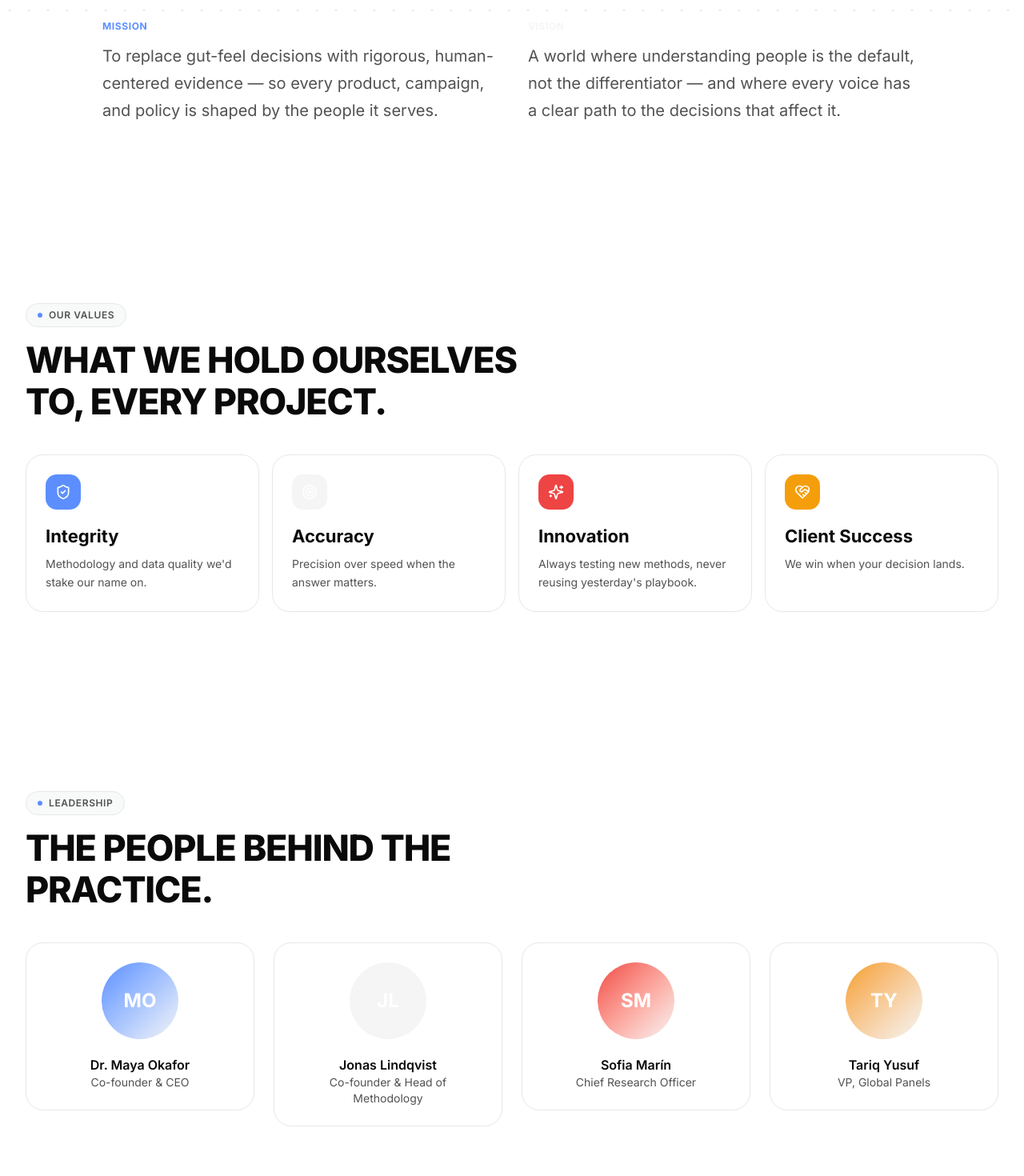
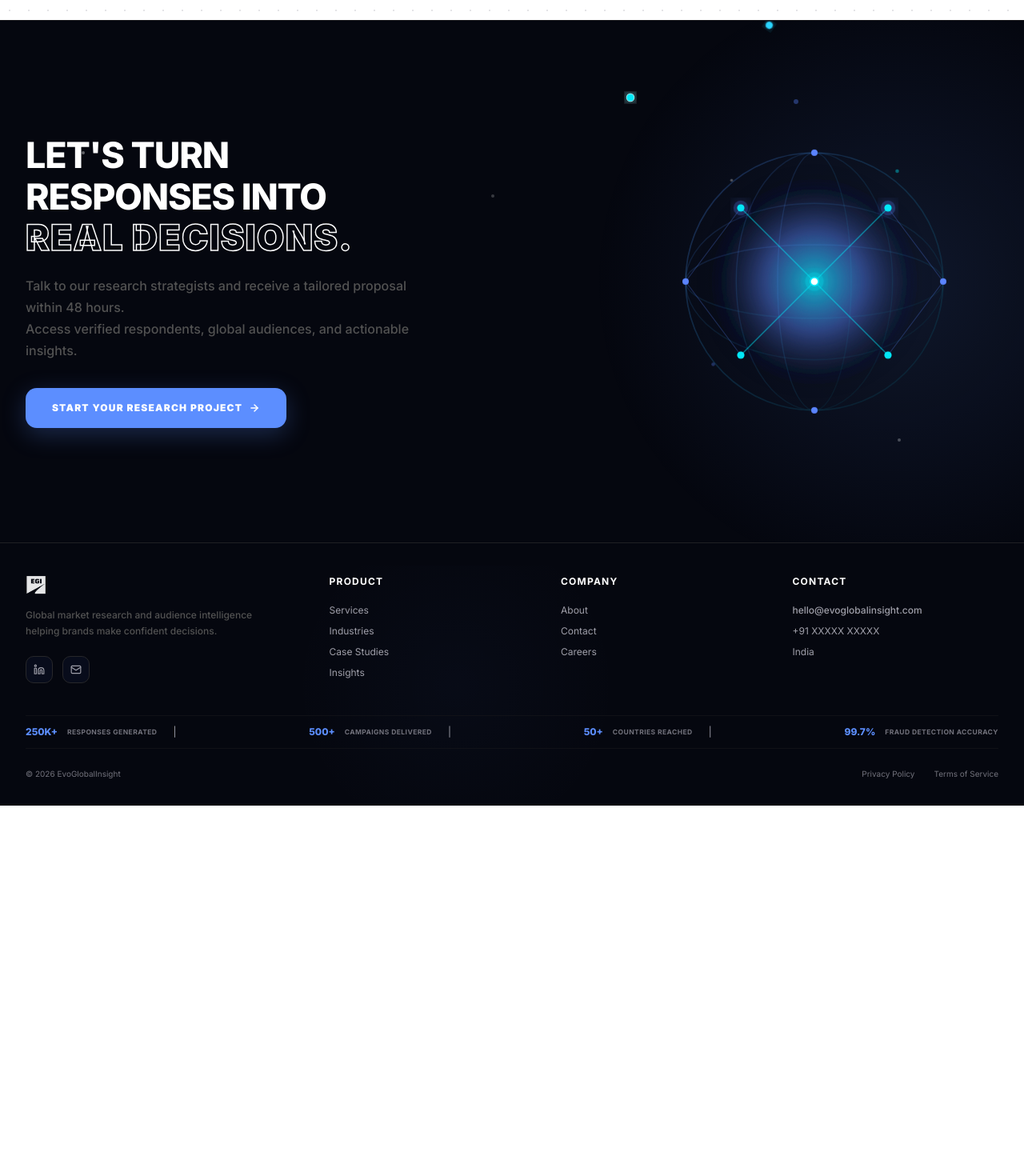
Before and after one commit to Himaanshuuuu04/Survey-Platform, a Next.js app: page /about in a window 1280 px wide. Shown: the part 780-2250 px from the top of the page at 80% size. After the commit the page ends 1787 px from the top, so only its background shows below. Built offline with nearby package versions, Linux system fonts and the light colour scheme.

Commit message:
refactor: replace static CTA sections with unified FinalCTA component across site pages

```diff
--- a/app/about/page.tsx
+++ b/app/about/page.tsx
@@ -3,58 +3,7 @@
 import Image from 'next/image';
 import { useRef, useEffect } from 'react';
 import gsap from 'gsap';
-import { ShieldCheck, Target, Sparkles, HeartHandshake } from 'lucide-react';
-import { Reveal, Section, SectionEyebrow } from '@/components/primitives';
-
-const values = [
-  { icon: ShieldCheck, title: 'Integrity', desc: "Methodology and data quality we'd stake our name on.", tint: 'var(--brand)' },
-  { icon: Target, title: 'Accuracy', desc: 'Precision over speed when the answer matters.', tint: 'var(--accent)' },
-  { icon: Sparkles, title: 'Innovation', desc: "Always testing new methods, never reusing yesterday's playbook.", tint: 'var(--coral)' },
-  { icon: HeartHandshake, title: 'Client Success', desc: 'We win when your decision lands.', tint: 'var(--amber)' },
-];
-
-const team = [
-  { name: 'Dr. Maya Okafor', role: 'Co-founder & CEO', tint: 'var(--brand)', initials: 'MO' },
-  { name: 'Jonas Lindqvist', role: 'Co-founder & Head of Methodology', tint: 'var(--accent)', initials: 'JL' },
-  { name: 'Sofia Marín', role: 'Chief Research Officer', tint: 'var(--coral)', initials: 'SM' },
-  { name: 'Tariq Yusuf', role: 'VP, Global Panels', tint: 'var(--amber)', initials: 'TY' },
-];
-
-const dots: Array<[number, number]> = [
-  [10, 30], [14, 26], [18, 32], [22, 28], [26, 34], [30, 30],
-  [38, 28], [42, 32], [46, 30], [50, 34], [54, 30],
-  [60, 26], [64, 32], [68, 28], [72, 34], [76, 30],
-  [82, 38], [86, 42], [20, 48], [28, 52], [36, 48],
-  [44, 56], [52, 50], [60, 58], [68, 52], [76, 58],
-  [16, 42], [24, 40], [48, 44], [56, 46], [72, 48], [80, 52],
-];
-const hubs = [[24, 28], [50, 34], [70, 28], [60, 58], [38, 48]];
-
-function WorldMap() {
-  return (
-    <div className="relative aspect-[16/8] w-full overflow-hidden rounded-3xl border border-[var(--line)] bg-gradient-to-br from-white to-[var(--brand-soft)]">
-      <svg viewBox="0 0 100 70" className="absolute inset-0 h-full w-full">
-        {dots.map(([x, y], i) => (
-          <circle key={i} cx={x} cy={y} r="0.5" fill="var(--ink)" opacity="0.18" />
-        ))}
-        {hubs.map(([x1, y1], i) =>
-          hubs.slice(i + 1).map(([x2, y2], j) => (
-            <line key={`${i}-${j}`} x1={x1} y1={y1} x2={x2} y2={y2} stroke="var(--brand)" strokeWidth="0.12" opacity="0.5" strokeDasharray="0.5 0.8" />
-          ))
-        )}
-        {hubs.map(([x, y], i) => (
-          <g key={`hub-${i}`}>
-            <circle cx={x} cy={y} r="1.3" fill="var(--brand)">
-              <animate attributeName="r" values="1.3;2.2;1.3" dur="2.6s" repeatCount="indefinite" begin={`${i * 0.4}s`} />
-              <animate attributeName="opacity" values="1;0.3;1" dur="2.6s" repeatCount="indefinite" begin={`${i * 0.4}s`} />
-            </circle>
-            <circle cx={x} cy={y} r="0.6" fill="var(--accent)" />
-          </g>
-        ))}
-      </svg>
-    </div>
-  );
-}
+import { FinalCTA } from '@/components/home/FinalCTA';
 
 /* ─── About Hero ─── */
 function AboutHero() {
@@ -217,76 +166,7 @@ export default function About() {
   return (
     <>
       <AboutHero />
-
-      <Section className="!pt-0">
-        <div className="mx-auto grid max-w-5xl gap-10 sm:grid-cols-2">
-          <Reveal>
-            <div>
-              <div className="text-xs font-bold uppercase tracking-wider text-[var(--brand)]">Mission</div>
-              <p className="mt-3 text-xl leading-relaxed text-[var(--ink)]">
-                To replace gut-feel decisions with rigorous, human-centered evidence — so every product, campaign, and policy is shaped by the people it serves.
-              </p>
-            </div>
-          </Reveal>
-          <Reveal delay={0.05}>
-            <div>
-              <div className="text-xs font-bold uppercase tracking-wider" style={{ color: 'var(--accent)' }}>Vision</div>
-              <p className="mt-3 text-xl leading-relaxed text-[var(--ink)]">
-                A world where understanding people is the default, not the differentiator — and where every voice has a clear path to the decisions that affect it.
-              </p>
-            </div>
-          </Reveal>
-        </div>
-      </Section>
-
-      <Section className="bg-white">
-        <Reveal><SectionEyebrow>Our values</SectionEyebrow></Reveal>
-        <Reveal delay={0.05}><h2 className="max-w-2xl">What we hold ourselves to, every project.</h2></Reveal>
-        <div className="mt-10 grid gap-4 sm:grid-cols-2 lg:grid-cols-4">
-          {values.map((v, i) => (
-            <Reveal key={v.title} delay={i * 0.05}>
-              <div className="h-full rounded-3xl border border-[var(--line)] bg-[var(--bg)] p-6">
-                <div className="grid h-11 w-11 place-items-center rounded-xl text-white" style={{ background: v.tint }}>
-                  <v.icon size={20} />
-                </div>
-                <h3 className="mt-5">{v.title}</h3>
-                <p className="mt-2 text-sm">{v.desc}</p>
-              </div>
-            </Reveal>
-          ))}
-        </div>
-      </Section>
-
-      <Section>
-        <Reveal><SectionEyebrow>Leadership</SectionEyebrow></Reveal>
-        <Reveal delay={0.05}><h2 className="max-w-2xl">The people behind the practice.</h2></Reveal>
-        <div className="mt-10 grid gap-6 sm:grid-cols-2 lg:grid-cols-4">
-          {team.map((m, i) => (
-            <Reveal key={m.name} delay={i * 0.05}>
-              <div className="rounded-3xl border border-[var(--line)] bg-white p-6 text-center">
-                <div
-                  className="mx-auto grid h-24 w-24 place-items-center rounded-full text-2xl font-bold text-white"
-                  style={{ background: `linear-gradient(135deg, ${m.tint}, var(--accent))` }}
-                >
-                  {m.initials}
-                </div>
-                <div className="mt-5 font-semibold">{m.name}</div>
-                <div className="text-sm text-[var(--ink-soft)]">{m.role}</div>
-              </div>
-            </Reveal>
-          ))}
-        </div>
-      </Section>
-
-      <Section className="bg-white">
-        <Reveal><SectionEyebrow>Global reach</SectionEyebrow></Reveal>
-        <Reveal delay={0.05}><h2 className="max-w-2xl">Active panels across 50+ countries.</h2></Reveal>
-        <Reveal delay={0.1}>
-          <div className="mt-10">
-            <WorldMap />
-          </div>
-        </Reveal>
-      </Section>
+      <FinalCTA />
     </>
   );
 }
--- a/app/case-studies/page.tsx
+++ b/app/case-studies/page.tsx
@@ -3,6 +3,7 @@ import { motion } from 'motion/react';
 import { ArrowUpRight } from 'lucide-react';
 import { PageHero } from '@/components/common/PageHero';
 import { Reveal, Section } from '@/components/primitives';
+import { FinalCTA } from '@/components/home/FinalCTA';
 
 const studies = [
   {
@@ -101,6 +102,7 @@ export default function CaseStudies() {
           ))}
         </div>
       </Section>
+      <FinalCTA />
     </>
   );
 }
--- a/app/insights/page.tsx
+++ b/app/insights/page.tsx
@@ -4,6 +4,7 @@ import { motion } from 'motion/react';
 import { ArrowUpRight, Clock } from 'lucide-react';
 import { PageHero } from '@/components/common/PageHero';
 import { Container, Reveal } from '@/components/primitives';
+import { FinalCTA } from '@/components/home/FinalCTA';
 
 const categories = ['All', 'Market Research', 'Consumer Behavior', 'Brand Strategy', 'Industry Trends'] as const;
 
@@ -73,6 +74,7 @@ export default function Insights() {
           ))}
         </div>
       </Container>
+      <FinalCTA />
     </>
   );
 }
--- a/app/services/page.tsx
+++ b/app/services/page.tsx
@@ -15,6 +15,7 @@ import {
 } from 'lucide-react';
 import { ServicesHero } from '@/components/services/ServicesHero';
 import { Button, Reveal, Section, Container, Counter } from '@/components/primitives';
+import { FinalCTA } from '@/components/home/FinalCTA';
 
 // PLAYGROUND 1: AUDIENCE RECRUITMENT
 function AudienceRecruitmentPlayground() {
@@ -1643,50 +1644,7 @@ export default function Services() {
         </div>
       </section>
 
-      {/* SECTION 5: CTA (Dark Section matching new footer) */}
-      <section className="bg-[#05070F] text-white relative overflow-hidden py-24 sm:py-32 border-t border-zinc-800/60 z-10">
-        {/* Subtle radial glow backing */}
-        <div className="absolute inset-0 bg-[radial-gradient(circle_at_50%_50%,rgba(92,142,255,0.06),transparent_60%)] pointer-events-none" />
-
-        {/* Subtle grid pattern overlay */}
-        <div
-          className="absolute inset-0 z-0 opacity-15 pointer-events-none"
-          style={{
-            backgroundImage: 'radial-gradient(rgba(228,228,231,0.15) 1.2px, transparent 1.2px)',
-            backgroundSize: '24px 24px',
-          }}
-        />
-
-        <Container className="relative z-10 text-center flex flex-col items-center">
-          <Reveal>
-            <div className="inline-flex items-center gap-1.5 rounded-full border border-zinc-800 bg-zinc-900/60 px-3 py-1 text-[9px] font-black tracking-widest uppercase text-[#5B84FF] shadow-sm mb-6">
-              <span className="h-1.5 w-1.5 rounded-full bg-[#02E8F8] animate-pulse" />
-              GET STARTED TODAY
-            </div>
-
-            <h2 className="text-4xl sm:text-5xl lg:text-6xl font-extrabold uppercase tracking-tight text-white leading-tight max-w-3xl">
-              READY TO REACH<br />
-              <span className="text-transparent [-webkit-text-stroke:1px_#ffffff] font-black tracking-wide">
-                THE RIGHT AUDIENCE?
-              </span>
-            </h2>
-
-            <p className="mt-6 text-zinc-400 font-medium text-sm sm:text-base max-w-xl leading-relaxed">
-              Launch your next survey with verified respondents across global markets. Collect reliable insight data with 99.7% accuracy.
-            </p>
-
-            <div className="mt-10 flex flex-wrap justify-center gap-4">
-              <Button
-                href="/contact"
-                size="lg"
-                className="shadow-[0_8px_24px_-8px_rgba(92,142,255,0.4)] bg-[#5B84FF] text-white hover:bg-white hover:text-zinc-950 transition-all duration-300"
-              >
-                Launch Your Survey <ArrowRight size={16} className="ml-1.5 inline-block" />
-              </Button>
-            </div>
-          </Reveal>
-        </Container>
-      </section>
+      <FinalCTA />
     </>
   );
 }
```
